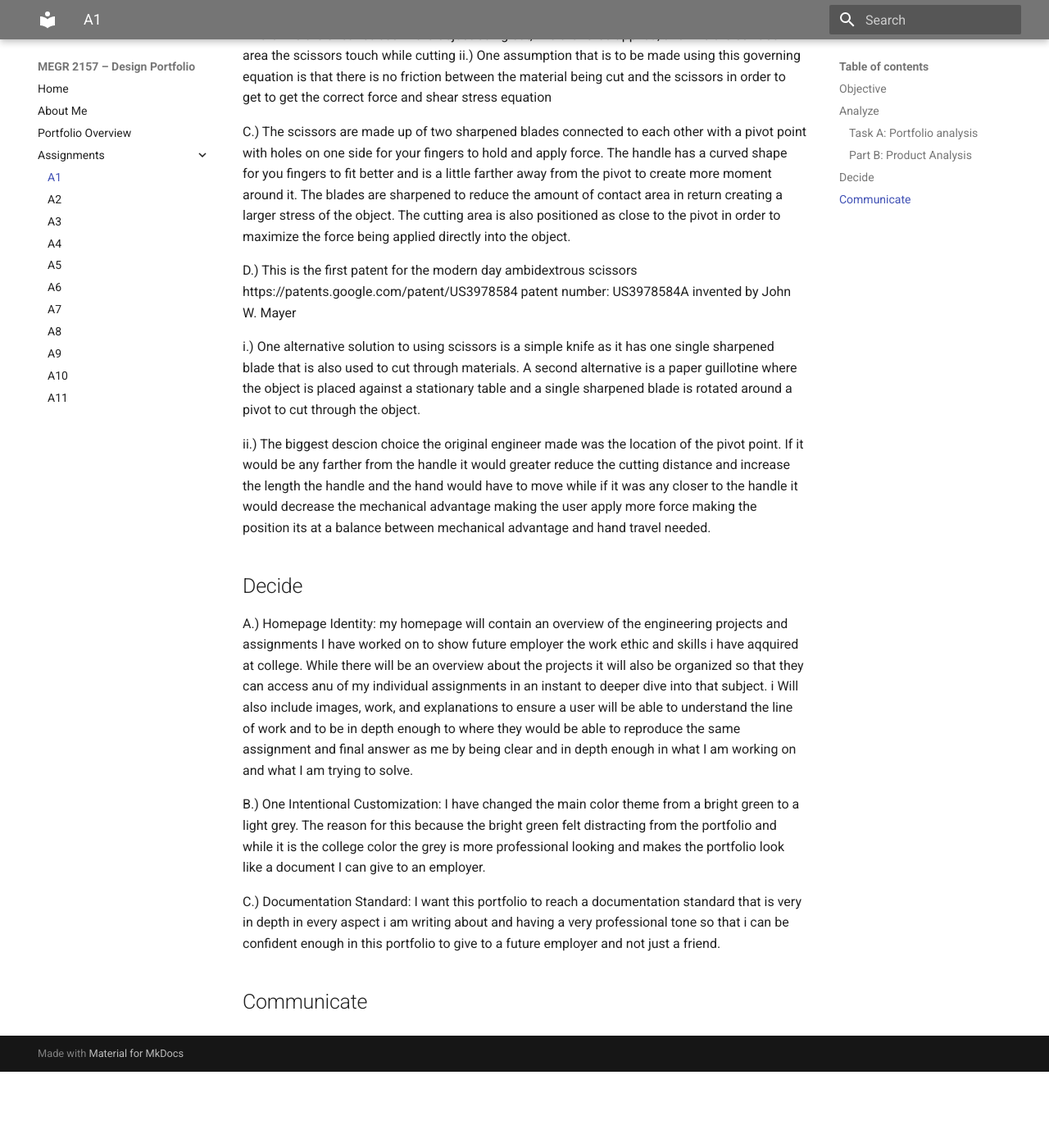
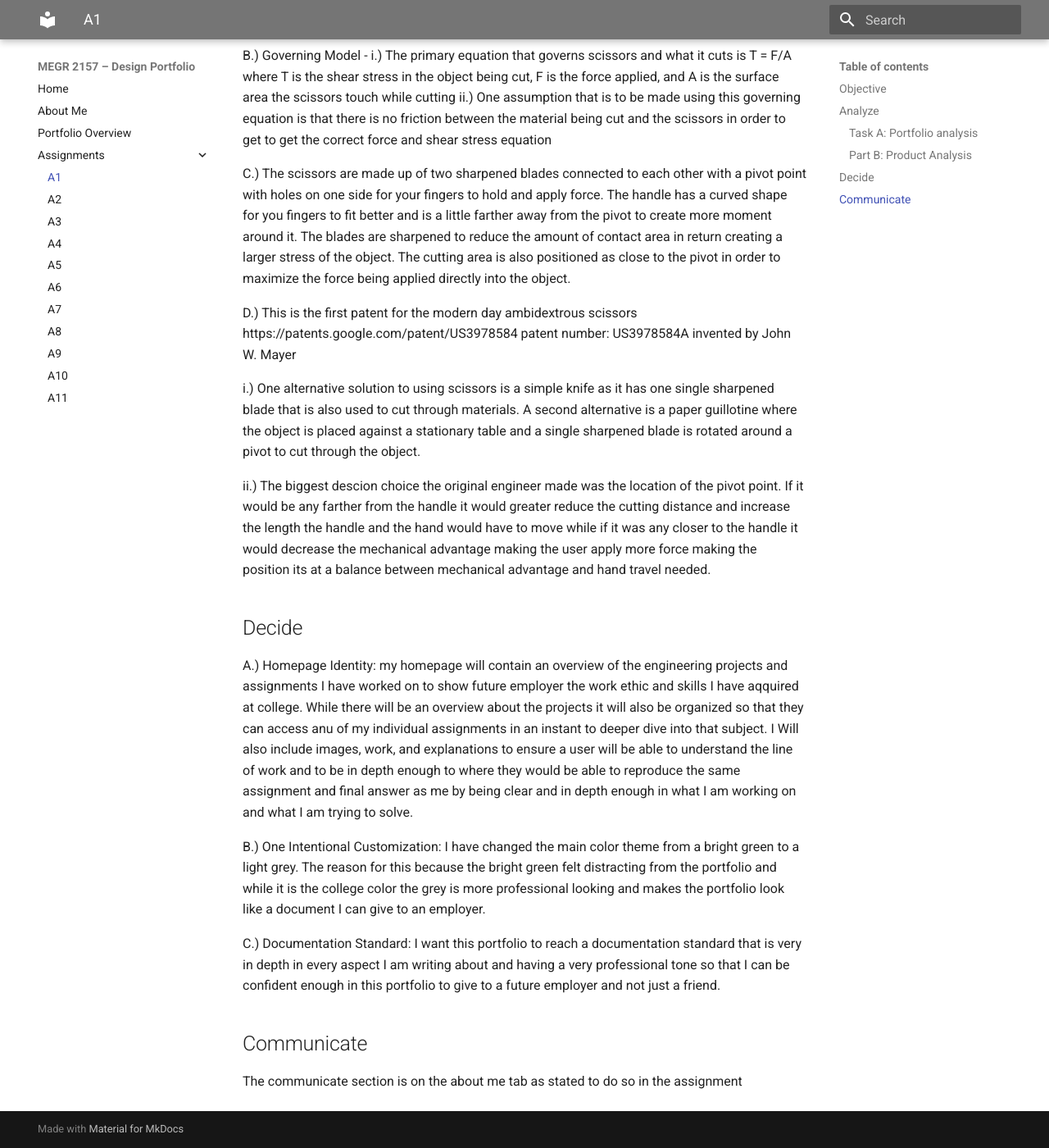
Before and after one commit to jadelma5/megr2156-portfolio, an MkDocs documentation site: the page built from docs/assignments/A01/index.md, in a window 1280 px wide and 1400 px high, scrolled down 1619 px. Shown: the whole window at 82% size. Built offline with MkDocs 1.6.1 and Material for MkDocs 9.7.7, drawn with Linux system fonts in a browser that asks for light colours; before the commit the page ends 2926 px from its top, so only the background shows below that; some of the changed text lies outside the part shown.

Commit message:
Revise portfolio assignment content and formatting
Updated the content and structure of the portfolio assignment, improving clarity and professionalism.

```diff
--- a/docs/assignments/A01/index.md
+++ b/docs/assignments/A01/index.md
@@ -1,7 +1,7 @@
-# A1 – [Topic]
+# A1 – My Portfolio
 
 ## Objective
- my name is justin adelman
+The objective of this assignment is learn and get a feeling for the main three subjects in every upcoming assignments which are to analyze, decide, and to communicate as an engineering and doing this all while creating a new online portfolio.
 
 ## Analyze
 ### Task A: Portfolio analysis
@@ -24,7 +24,7 @@ C.) Evidence of reasoning - This portfolio does a great job of showing you the w
 D.) They have great professional tone throughout this portfolio. It has many bullet points that are straight to the point with an explanation for certain pieces of work or for including extra information while also including entire paragraphs at times to ensure the reasonings is fully explained. It has every piece of critical information an employer could need while also begin very well organized and professionally laid out.
 
 ### Part B: Product Analysis
-A.) The mechanical product i have chosen is the normal pair of house scissors. The primary function of scissors is to convert force from your hands into two shearing blades allowing you to cut through objects you would not be able to with you hands alone.
+A.) The mechanical product I have chosen is the normal pair of house scissors. The primary function of scissors is to convert force from your hands into two shearing blades allowing you to cut through objects you would not be able to with you hands alone.
 
 B.) Governing Model - i.) The primary equation that governs scissors and what it cuts is T = F/A   where T is the shear stress in the object being cut, F is the force applied, and A is the surface area the scissors touch while cutting
 ii.) One assumption that is to be made using this governing equation is that there is no friction between the material being cut and the scissors in order to get to get the correct force and shear stress equation
@@ -38,11 +38,13 @@ i.) One alternative solution to using scissors is a simple knife as it has one s
 ii.) The biggest descion choice the original engineer made was the location of the pivot point. If it would be any farther from the handle it would greater reduce the cutting distance and increase the length the handle and the hand would have to move while if it was any closer to the handle it would decrease the mechanical advantage making the user apply more force making the position its at a balance between mechanical advantage and hand travel needed.
 
 ## Decide
-A.) Homepage Identity: my homepage will contain an overview of the engineering projects and assignments I have worked on to show future employer the work ethic and skills i have aqquired at college. While there will be an overview about the projects it will also be organized so that they can access anu of my individual assignments in an instant to deeper dive into that subject. i Will also include images, work, and explanations to ensure a user will be able to understand the line of work and to be in depth enough to where they would be able to reproduce the same assignment and final answer as me by being clear and in depth enough in what I am working on and what I am trying to solve.
+A.) Homepage Identity: my homepage will contain an overview of the engineering projects and assignments I have worked on to show future employer the work ethic and skills I have aqquired at college. While there will be an overview about the projects it will also be organized so that they can access anu of my individual assignments in an instant to deeper dive into that subject. I Will also include images, work, and explanations to ensure a user will be able to understand the line of work and to be in depth enough to where they would be able to reproduce the same assignment and final answer as me by being clear and in depth enough in what I am working on and what I am trying to solve.
 
 B.) One Intentional Customization: I have changed the main color theme from a bright green to a light grey. The reason for this because the bright green felt distracting from the portfolio and while it is the college color the grey is more professional looking and makes the portfolio look like a document I can give to an employer.
 
-C.) Documentation Standard: I want this portfolio to reach a documentation standard that is very in depth in every aspect i am writing about and having a very professional tone so that i can be confident enough in this portfolio to give to a future employer and not just a friend.
+C.) Documentation Standard: I want this portfolio to reach a documentation standard that is very in depth in every aspect I am writing about and having a very professional tone so that I can be confident enough in this portfolio to give to a future employer and not just a friend.
 
 
 ## Communicate
+
+The communicate section is on the about me tab as stated to do so in the assignment
```
